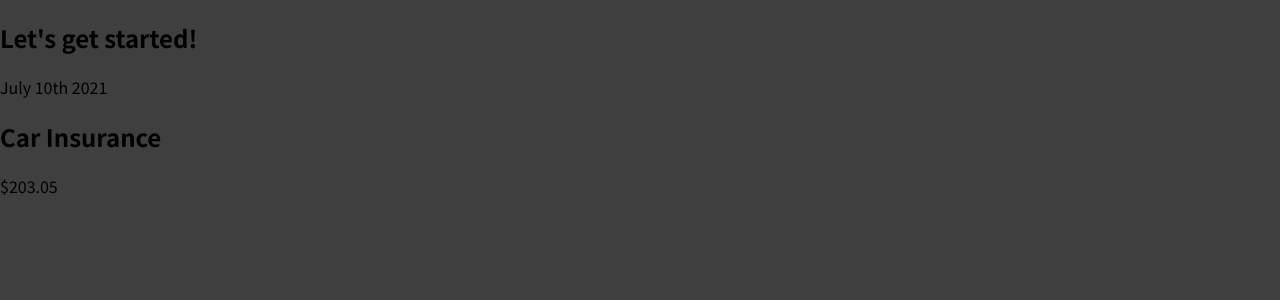
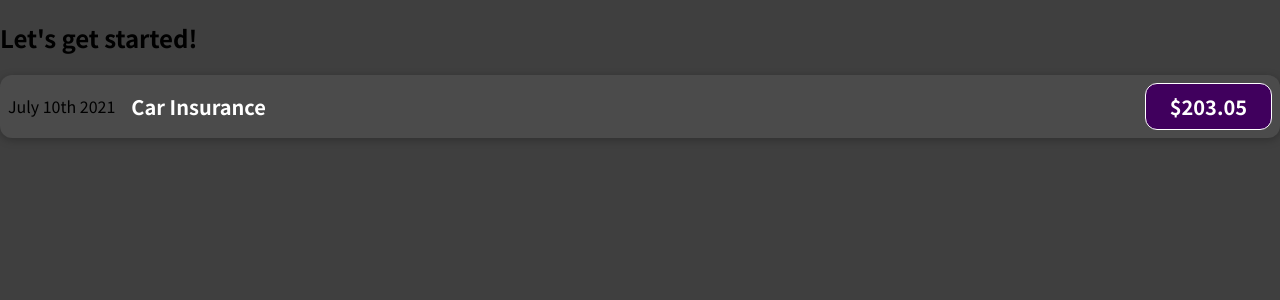
Before and after one commit to behrami/react-complete-guide, a JavaScript app: page / in a window 1280 px wide. Shown: the top 300 px of the page. Built offline with nearby package versions, Linux system fonts and the light colour scheme.

Commit message:
added classes for css styling to expenseItem

```diff
--- a/src/components/ExpenseItem.js
+++ b/src/components/ExpenseItem.js
@@ -2,11 +2,11 @@ import "./ExpenseItem.css";
 
 function ExpenseItem() {
   return (
-    <div>
+    <div className="expense-item">
       <div>July 10th 2021</div>
-      <div>
+      <div className="expense-item__description">
         <h2>Car Insurance</h2>
-        <div>$203.05</div>
+        <div className="expense-item__price">$203.05</div>
       </div>
     </div>
   );
```
